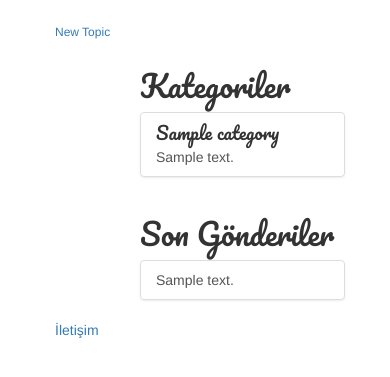
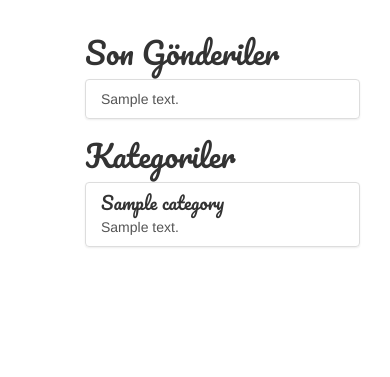
Before and after one commit to lyk2017-python/Iaculus, a Django app: page / in a window 390 px wide. Shown: the part 54-431 px from the top of the page. Run offline with Django 3.2, Linux system fonts and the light colour scheme; tables that the repository leaves empty hold one stand-in row (values such as "Sample post"); some libraries are stand-ins or nearby versions.

Commit message:
base.html view changed, report skill added

```diff
--- a/Iaculus/forum/forms.py
+++ b/Iaculus/forum/forms.py
@@ -11,7 +11,8 @@ class CategoriedTopicForm(forms.ModelForm):
             "id",
         ]
         widgets = {
-            "category" : HiddenInput()
+            "category" : HiddenInput(),
+            "closed" : HiddenInput(),
         }
 
 class ContactForm(forms.Form):
--- a/Iaculus/forum/models.py
+++ b/Iaculus/forum/models.py
@@ -35,6 +35,8 @@
 The Simpsons
 """
 from django.db import models
+from django.db.models.signals import pre_save
+from django.dispatch import receiver
 from django.utils.text import slugify
 
 
@@ -47,7 +49,7 @@ class Category(models.Model):
     description = models.TextField(blank=True, default="")
     created = models.DateTimeField(auto_now_add=True)
     updated = models.DateTimeField(auto_now=True)
-    slug = models.SlugField(unique=True)
+    slug = models.SlugField(unique=True, blank=True)
 
     def __str__(self):
         return "{title}".format(title=self.title)
@@ -69,7 +71,7 @@ class Topic(models.Model):
     created = models.DateTimeField(auto_now_add=True)
     updated = models.DateTimeField(auto_now=True)
     closed = models.BooleanField(blank=True, default=False)
-    slug = models.SlugField(unique=True)
+    slug = models.SlugField(unique=True, blank=True)
 
     def __str__(self):
         return "{title}".format(id=self.id, title=self.title)
@@ -84,16 +86,32 @@ class Post(models.Model):
     topic = models.ForeignKey(Topic, related_name="posts")
     body = models.TextField()
     like = models.PositiveSmallIntegerField(default=0)
-    slug = models.SlugField()
+    report_count = models.PositiveSmallIntegerField(default=0)
+    hidden = models.BooleanField(default=False)
+    slug = models.SlugField(blank=True)
 
     def __str__(self):
         return "#{id}".format(id=self.id)
 
-def slug_belirle(sender, instance, raw, *args):
-    if hasattr(sender, "title"):
-        instance.slug = slugify(instance.title + str(instance.id))
-    elif hasattr(sender, "topic"):
-        instance.slug = slugify(instance.topic + str(instance.id))
-    else:
-        raise AttributeError("Slug belirlemek için title ya da topic girin.")
+    class Meta:
+        get_latest_by = "-created"
+        ordering = ["-created"]
+
+@receiver(pre_save, sender=Category)
+@receiver(pre_save, sender=Topic)
+@receiver(pre_save, sender=Post)
+def slug_belirle(sender, instance, *args, **kwargs):
+    if not instance.slug:
+        if hasattr(sender, "title"):
+            instance.slug = slugify(instance.title)
+        elif hasattr(sender, "topic"):
+            instance.slug = slugify(instance.topic)
+        else:
+            raise AttributeError("Slug belirlemek için title ya da topic girin.")
     return instance
+
+@receiver(pre_save, sender=Post)
+def auto_hidden(sender, instance, *args, **kwargs):
+    if instance.report_count >= 10:
+        instance.hidden = True
+    return instance
--- a/Iaculus/forum/templates/forum/base.html
+++ b/Iaculus/forum/templates/forum/base.html
@@ -27,8 +27,8 @@
 			</div>
 			<div class="collapse navbar-collapse" id="a">
 				<ul class="nav navbar-nav">
-					<li><a href="#">About</a></li>
-					<li><a href="#">Contact</a></li>
+                    <li><a href="{% url "newtopic" %}">New Topic</a></li>
+					<li><a href="{% url "contact" %}">Contact</a></li>
 				</ul>
 				<ul class="nav navbar-nav navbar-right">
 					<li><a href="#">Sign Up</a></li>
@@ -37,7 +37,7 @@
 			</div>
 		</div>
 	</nav>
-    <div class="content container">
+    <div class="container">
             {% block content %}
             {% endblock %}
     </div>
--- a/Iaculus/forum/templates/forum/category_create.html
+++ b/Iaculus/forum/templates/forum/category_create.html
@@ -11,8 +11,8 @@
     <hr>
     <form action="." method="POST">
         {% csrf_token %}
-            {{ form.as_p }}
-            <button type="submit">Save</button>
+        {{ form.as_p }}
+        <button type="submit">Save</button>
     </form>
 
 {% endblock %}
--- a/Iaculus/forum/templates/forum/category_list.html
+++ b/Iaculus/forum/templates/forum/category_list.html
@@ -1,36 +1,31 @@
 {% extends 'forum/base.html' %}
 
 {% block content %}
-    <h6><a href="{% url "newtopic" %}">New Topic</a></h6>
     <div class="container-fluid">
     <div class="row content">
+        <div class="col-sm-9">
+            <h2>Son Gönderiler</h2>
+            <div class="list-group">
+                {% for obj in posts %}
+                        <a href="{% url "topic" pk=obj.topic.pk %}"
+                           class="list-group-item">
+                            <p class="list-group-item-text">{{obj.body|truncatewords:15}}</p>
+                        </a>
+                {% endfor %}
+            </div>
+        </div>
         <div class="col-sm-3 sidenav">
-            <div class="container">
             <h2>Kategoriler</h2>
             <div class="list-group">
                 {% for obj in object_list %}
                     <a href="{% url "category" pk=obj.pk %}" class="list-group-item">
                         <h4 class="list-group-item-heading">{{obj.title}}</h4>
-                        <p class="list-group-item-text">{{ obj.description|truncatewords:45 }}</p>
+                        <p class="list-group-item-text">
+                            {{ obj.description|truncatewords:25 }}</p>
                     </a>
                 {% endfor %}
             </div>
-            </div>
-        </div>
-        <div class="col-sm-9">
-        <div class="container">
-            <h2>Son Gönderiler</h2>
-            <div class="list-group">
-                {% for obj in posts %}
-                        <a href="{% url "topic" pk=obj.pk %}" class="list-group-item">
-                            <p class="list-group-item-text">{{obj.body|truncatewords:15}}</p>
-                        </a>
-                {% endfor %}
-            </div>
-        </div>
         </div>
     </div>
     </div>
-    <a href=""></a>
-    <a href="{% url "contact" %}">İletişim</a>
 {% endblock %}
--- a/Iaculus/forum/templates/forum/contact.html
+++ b/Iaculus/forum/templates/forum/contact.html
@@ -4,8 +4,8 @@
 
     <form action="." method="POST">
         {% csrf_token %}
-            {{ form.as_p }}
-            <button type="submit">Save</button>
+        {{ form.as_p }}
+        <button type="submit">Save</button>
     </form>
 
 {% endblock %}
--- a/Iaculus/forum/templates/forum/topic_detail.html
+++ b/Iaculus/forum/templates/forum/topic_detail.html
@@ -9,7 +9,6 @@
             <hr>
             <p>{{ foo.body|linebreaks }}</p>
         {% endfor %}
-
 </div>
 
 {% endblock %}
--- a/Iaculus/forum/urls.py
+++ b/Iaculus/forum/urls.py
@@ -4,9 +4,10 @@ from forum.views import HomepageView, CategoryView, TopicView, ContactFormView,
 
 urlpatterns = [
     url(r'^$', HomepageView.as_view(), name="home"),
-    url(r'^category/(?P<pk>\d+)/$', CategoryView.as_view(), name="category"),
+    url(r'^category/(?P<pk>\d+)/$',
+        CategoryView.as_view(), name="category"),
+    url(r'^topic/(?P<pk>\d+)/$', TopicView.as_view(), name="topic"),
     url(r'^newtopic/$', TopicCreateView.as_view(), name="newtopic"),
-    url(r'^topic/(?P<pk>\d+)/$', TopicView.as_view(), name="topic"),
     url(r'^contact/$', ContactFormView.as_view(), name="contact"),
     #url(r'^sss$', SSSView.as_view(), name="faq"),
 ]
--- a/Iaculus/forum/views.py
+++ b/Iaculus/forum/views.py
@@ -54,7 +54,7 @@ class CategoryView(generic.CreateView):
         kwargs = super().get_form_kwargs()
         if self.request.method in ["POST", "PUT"]:
             post_data = kwargs["data"].copy()
-            post_data["categories"] = [self.get_category()]
+            post_data["category"] = [self.get_category()]
             kwargs["data"] = post_data
         return kwargs
 
```
Also changed, not shown: Iaculus/forum/templates/forum/topic_form.html (+5 -3 lines), Iaculus/forum/migrations/0011_auto_20170728_1317.py (added).
